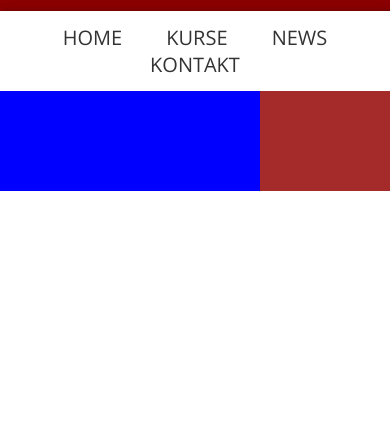
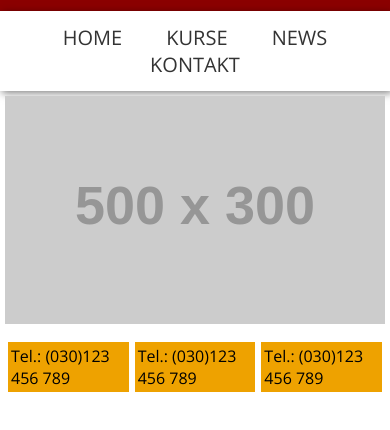
Before and after one commit to s0546541/MarinasTanzschule, a plain HTML site: page index.html in a window 390 px wide. Shown: the part 186-616 px from the top of the page. Drawn offline with nearby package versions, Linux system fonts and the light colour scheme; placeholder pictures from the web are drawn by us.

Commit message:
bild und seitenleiste responsiv

```diff
--- a/index.html
+++ b/index.html
@@ -25,10 +25,12 @@
 
 <div id="content">
     <figure>
-        <!-- Bild -->
+        <img src="http://via.placeholder.com/500x300" alt="">
     </figure>
     <aside>
-        <!-- Seitenmenü -->
+        <div class="infobox">Tel.: (030)123 456 789</div>
+        <div class="infobox">Tel.: (030)123 456 789</div>
+        <div class="infobox">Tel.: (030)123 456 789</div>
     </aside>
 </div>
 
--- a/style.css
+++ b/style.css
@@ -53,17 +53,58 @@ nav {
 }
 
 #content {
+    max-width: 900px;
+    margin: 10px auto;
+
     display: flex;
     justify-content: space-between;
 }
 
+@media screen and (max-width: 700px){
+    #content {
+        display: block;
+        margin: 0;
+    }
+}
+
 #content > figure {
     width: 66.6%;
-    height: 100px;
-    background-color: blue;
 }
+
+@media screen and (max-width: 700px) {
+    #content > figure {
+        width: 100%;
+    }
+
+}
+
+#content > figure > img {
+    width: 100%;
+    padding: 5px;
+}
+
  #content > aside {
+     display: flex;
+     flex-direction: column;
+     justify-content: space-between;
      width: 33.3%;
-     height: 100px;
-     background-color: brown;
+     padding: 5px;
  }
+
+@media screen and (max-width: 700px) {
+    #content > aside {
+        display: flex;
+        flex-direction: row;
+        justify-content: space-between;
+        width: 100%;
+        padding: 5px;
+    }
+
+}
+
+.infobox {
+    background-color: #EEA200;
+    flex: 1;
+    padding: 3px;
+    margin: 3px;
+}
```
